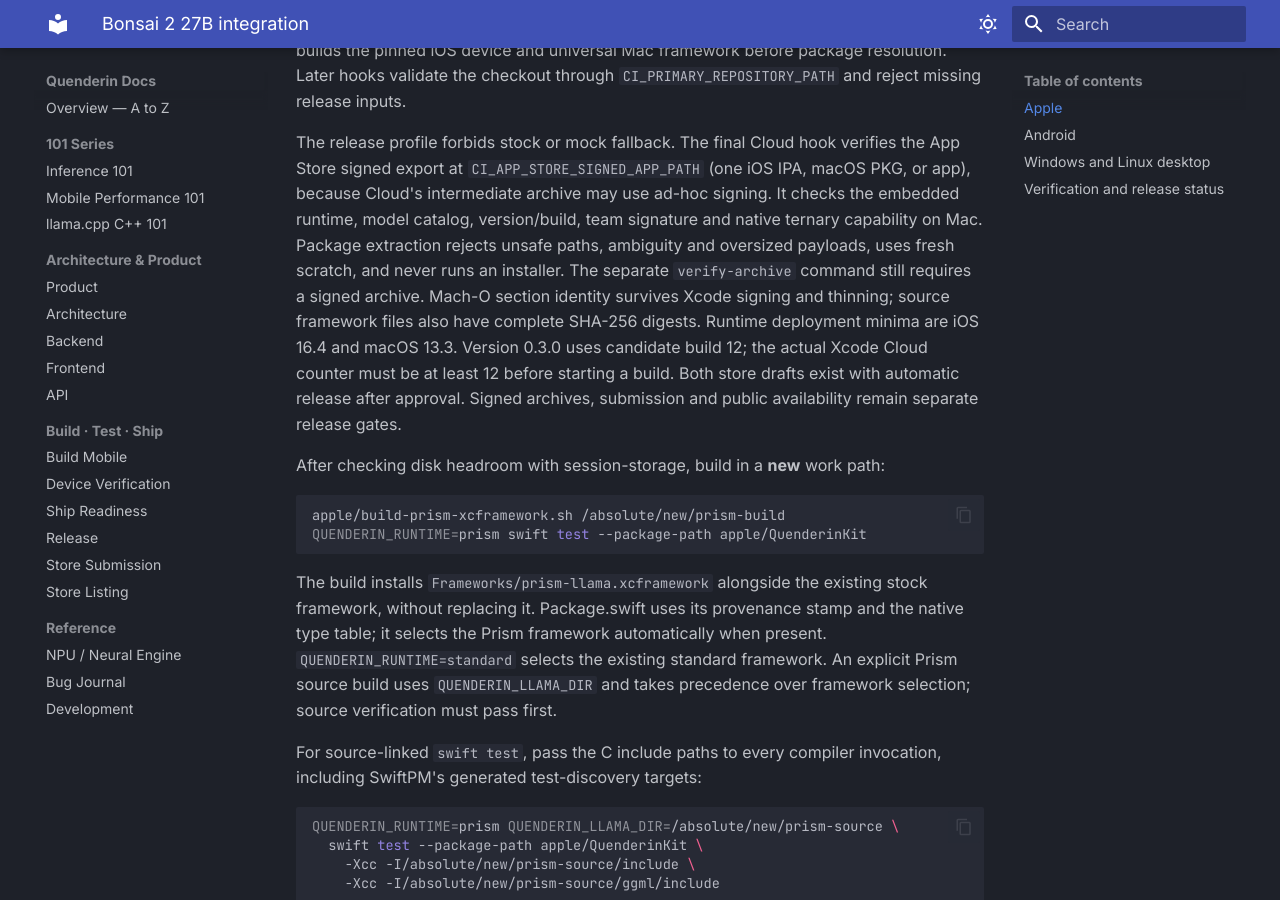
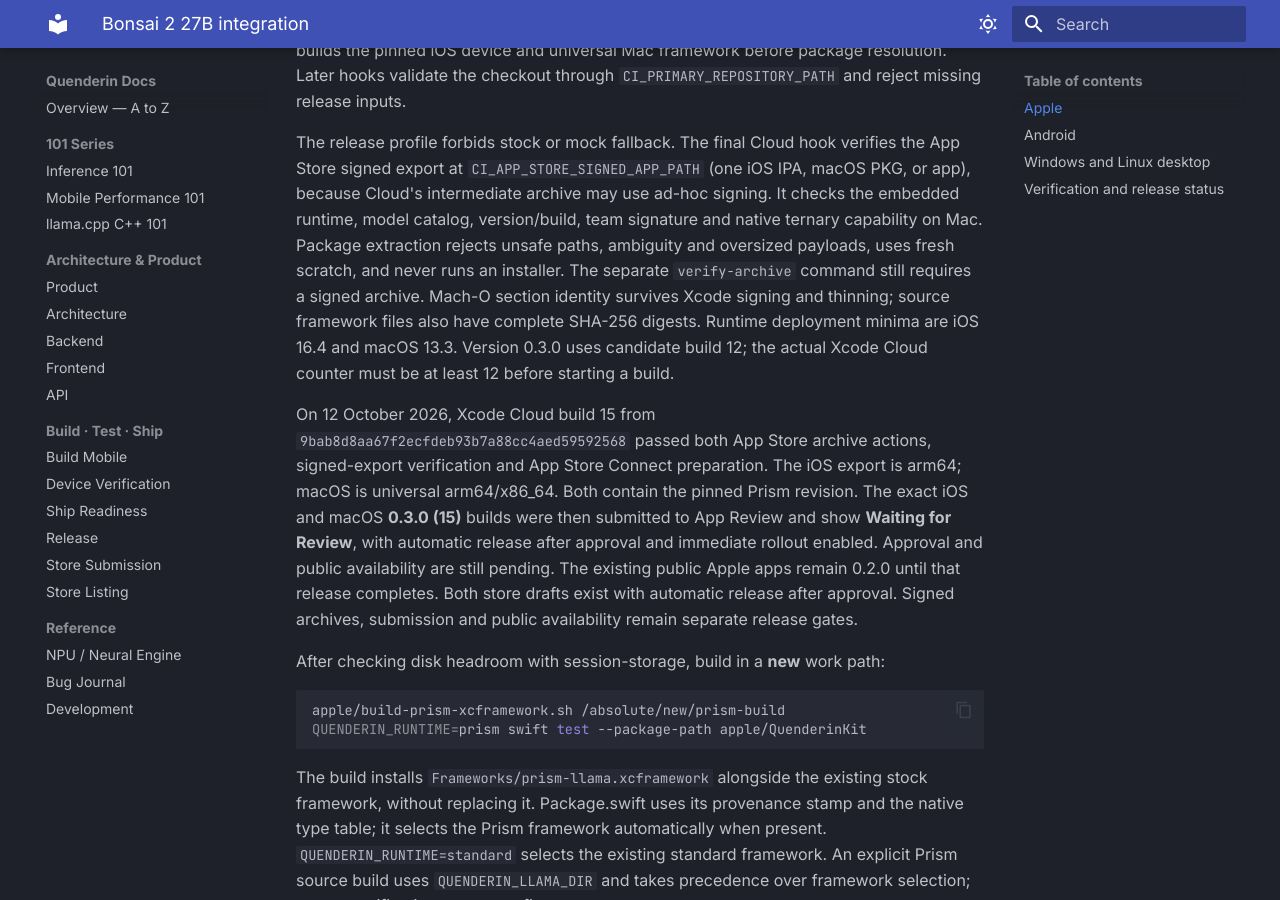
Before and after one commit to alikatgh/quenderin, an MkDocs documentation site: the page built from docs/bonsai-2.md, in a window 1280 px wide and 900 px high, scrolled down 633 px. Built offline with MkDocs 1.6.1 and Material for MkDocs 9.7.7, drawn with Linux system fonts in a browser that asks for light colours; some of the changed text lies outside the part shown.

Commit message:
Record Apple 0.3.0 submissions [ci skip]

```diff
--- a/docs/bonsai-2.md
+++ b/docs/bonsai-2.md
@@ -34,6 +34,15 @@
 thinning; source framework files also have complete SHA-256 digests. Runtime
 deployment minima are iOS 16.4 and macOS 13.3. Version 0.3.0 uses candidate build
 12; the actual Xcode Cloud counter must be at least 12 before starting a build.
+
+On 12 October 2026, Xcode Cloud build 15 from
+`9bab8d8aa67f2ecfdeb93b7a88cc4aed59592568` passed both App Store archive actions,
+signed-export verification and App Store Connect preparation. The iOS export is
+arm64; macOS is universal arm64/x86_64. Both contain the pinned Prism revision.
+The exact iOS and macOS **0.3.0 (15)** builds were then submitted to App Review
+and show **Waiting for Review**, with automatic release after approval and
+immediate rollout enabled. Approval and public availability are still pending.
+The existing public Apple apps remain 0.2.0 until that release completes.
 Both store drafts exist with automatic release after approval. Signed archives,
 submission and public availability remain separate release gates.
 
@@ -156,7 +165,8 @@
 [38201651569](https://github.com/alikatgh/quenderin/actions/runs/38201651569)
 also passed 553 tests against the source-linked Prism Swift adapter (nine skipped,
 zero failures). The desktop release additionally requires full-model generation
-through the packaged addon. Signed native/store artifacts have not been published.
+through the packaged addon. Signed Apple 0.3.0 (15) artifacts have now been
+uploaded and submitted as recorded above; public Apple availability is pending.
 Physical-phone testing was waived for this change. Local full builds and the
 5.95 GB model download were blocked by disk capacity, so those checks run on
 hosted runners. Blog publication, source publication, native binaries and store
--- a/website/changelog.html
+++ b/website/changelog.html
@@ -31,11 +31,12 @@
   <h2 id="2026-10-12">12 October 2026 &middot; Experimental model integration</h2>
   <ul>
     <li><strong>Windows and Linux release.</strong> <a href="https://github.com/alikatgh/quenderin/releases/tag/v0.2.1" rel="noopener">Quenderin 0.2.1 installers</a> include the pinned Prism CPU runtime. Both platforms pass packaged-runtime checks; Linux also passes generation with the exact SHA-verified Bonsai model.</li>
+    <li><strong>iPhone and Mac updates submitted.</strong> Native version 0.3.0 (15), including the Prism runtime, is waiting for Apple review on both platforms. Both updates will release automatically after approval. Signed exports passed runtime, catalog, and signature checks in Xcode Cloud.</li>
     <li><strong>Bonsai 2 27B in the model library.</strong> Added source integration for PrismML’s compressed Qwen3.8-based model on native Apple, Android, and desktop. The PTQ1_0 language-model file is 5.946&nbsp;GB. Installation and loading require a compatible build with PrismML’s custom runtime.</li>
     <li><strong>Manual selection.</strong> Bonsai is an experimental option you choose in the model library. Existing defaults stay the same, and this addition does not start a download.</li>
     <li><strong>Memory requirements still apply.</strong> The file size is not a device RAM requirement: the app also needs room for context, caches, and working buffers.</li>
   </ul>
-  <p>Native Apple and Android store distribution is a separate release. <a href="blog-bonsai-2">Read about the model and requirements</a>.</p>
+  <p>Bonsai will be available in the iPhone and Mac updates after Apple approval; the current 0.2.0 App Store apps do not include it. Android store distribution remains separate. <a href="blog-bonsai-2">Read about the model and requirements</a>.</p>
 
   <h2>30 September 2026 &middot; Mac + iPhone</h2>
   <ul>
```
Also changed, not shown: website/blog-bonsai-2.html (+6 -4 lines).
